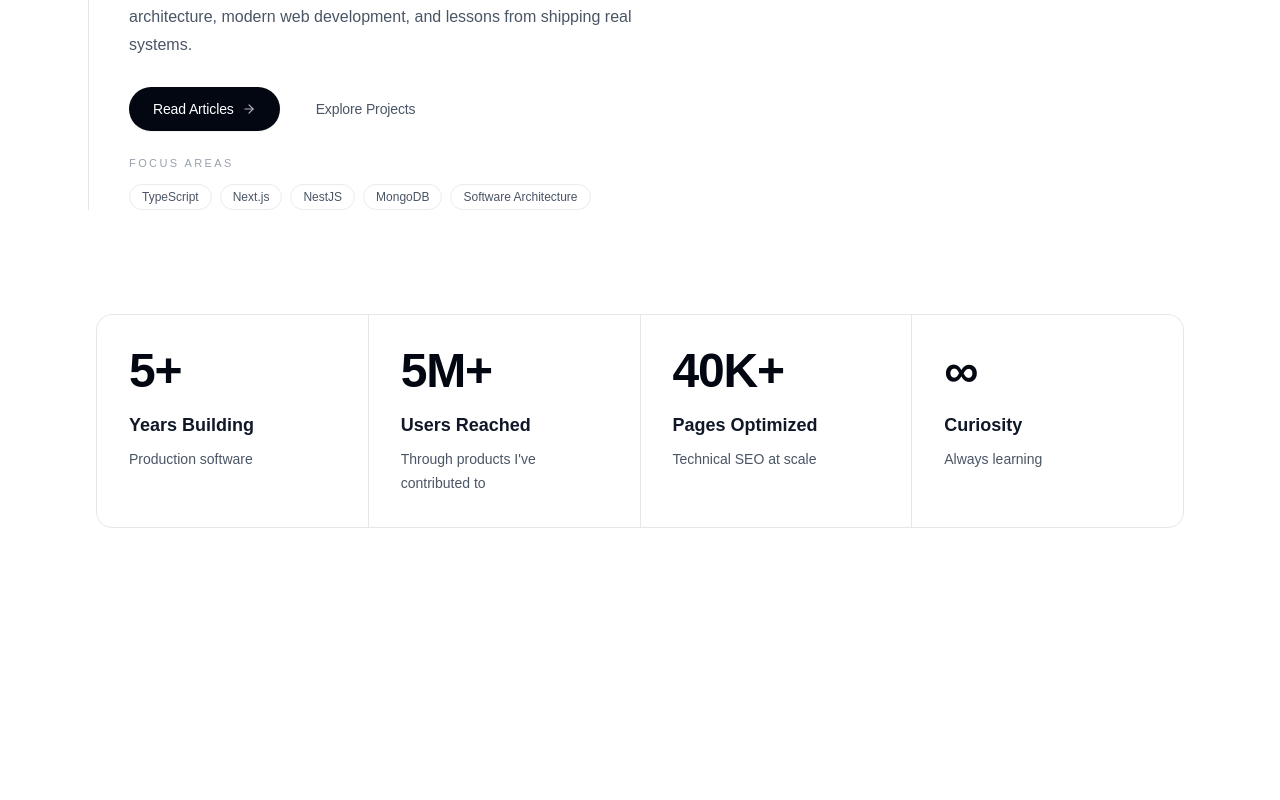
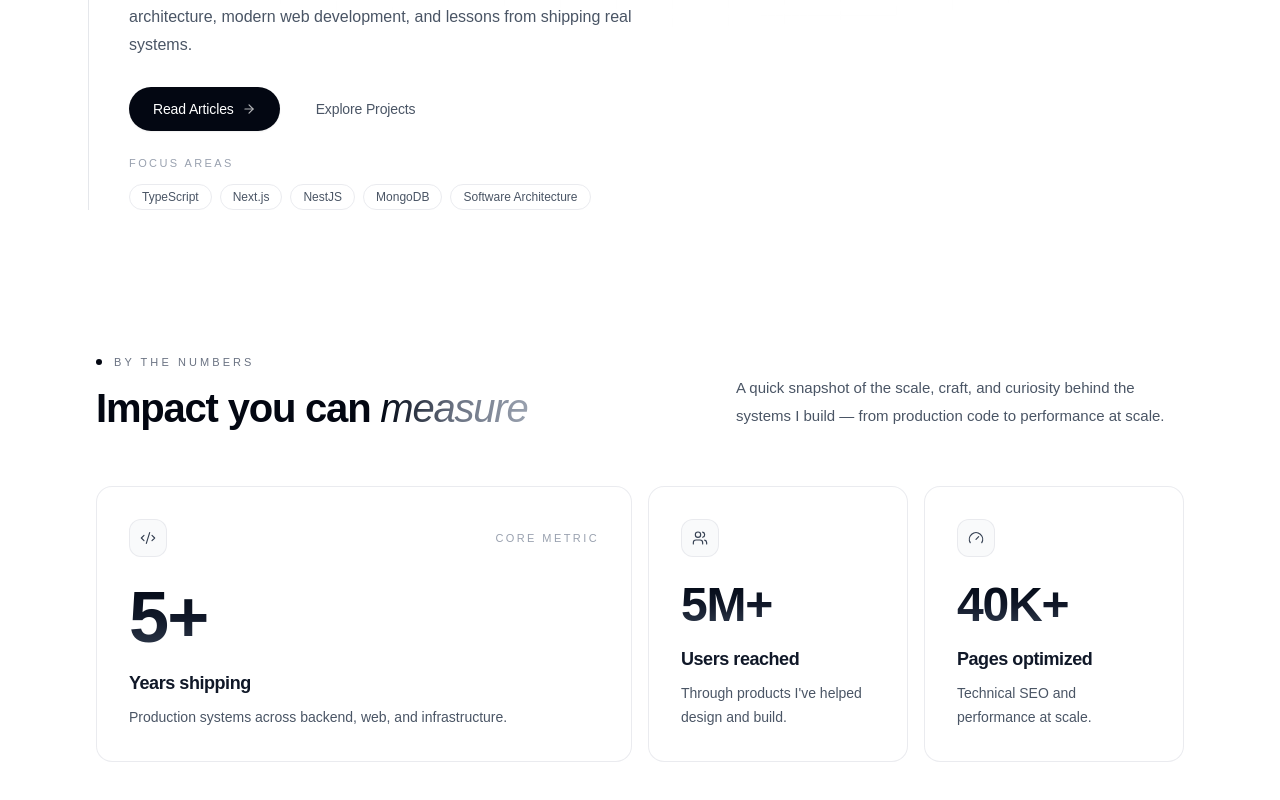
Before and after one commit to kai-zen/personal-website, a Next.js app: page / in a window 1280 px wide. Shown: the part 386-1186 px from the top of the page. Before the commit the page ends 954 px from the top, so only its background shows below. Built offline with nearby package versions, Linux system fonts and the light colour scheme.

Commit message:
[0.3.0]: Improvements on highlights section done.

```diff
--- a/src/sections/home/Highlights.tsx
+++ /dev/null
@@ -1,65 +0,0 @@
-import Typography from "@/shared/components/Typography";
-import { FC } from "react";
-
-const stats = [
-  {
-    value: "5+",
-    label: "Years Building",
-    description: "Production software",
-  },
-  {
-    value: "5M+",
-    label: "Users Reached",
-    description: "Through products I've contributed to",
-  },
-  {
-    value: "40K+",
-    label: "Pages Optimized",
-    description: "Technical SEO at scale",
-  },
-  {
-    value: "∞",
-    label: "Curiosity",
-    description: "Always learning",
-  },
-];
-
-const HighlightsSection: FC = () => {
-  return (
-    <section>
-      <div className="mx-auto max-w-6xl py-10 px-4 sm:px-6 lg:px-8">
-        <div className="grid grid-cols-2 gap-px overflow-hidden rounded-2xl border border-gray-200 bg-gray-200 dark:border-gray-800 dark:bg-gray-800 lg:grid-cols-4">
-          {stats.map((stat) => (
-            <article
-              key={stat.label}
-              className="bg-white p-8 transition-colors hover:bg-gray-50 dark:bg-black dark:hover:bg-gray-950"
-            >
-              <Typography
-                as="p"
-                className="text-5xl font-black tracking-tight text-gray-950 dark:text-white"
-              >
-                {stat.value}
-              </Typography>
-
-              <Typography
-                as="h3"
-                className="mt-4 text-lg font-semibold text-gray-900 dark:text-white"
-              >
-                {stat.label}
-              </Typography>
-
-              <Typography
-                as="p"
-                className="mt-2 text-sm leading-6 text-gray-600 dark:text-gray-400"
-              >
-                {stat.description}
-              </Typography>
-            </article>
-          ))}
-        </div>
-      </div>
-    </section>
-  );
-};
-
-export default HighlightsSection;
--- a/src/sections/home/Topbar.tsx
+++ b/src/sections/home/Topbar.tsx
@@ -1,6 +1,6 @@
 "use client";
 
-import { useState, useSyncExternalStore } from "react";
+import { FC, useState, useSyncExternalStore } from "react";
 import Link from "next/link";
 import { Menu, X, Moon, Sun } from "lucide-react";
 import { useTheme } from "next-themes";
@@ -13,7 +13,7 @@ const NAV_LINKS = [
   { label: "Contact", href: "#contact" },
 ];
 
-const Topbar = () => {
+const Topbar: FC = () => {
   const { resolvedTheme, setTheme } = useTheme();
   const isDark = resolvedTheme === "dark";
   const mounted = useSyncExternalStore(
--- /dev/null
+++ b/src/sections/home/highlights/StatCard.tsx
@@ -0,0 +1,72 @@
+import { Typography } from "@/shared/components";
+import { cn } from "@/shared/config/functions";
+import { FC } from "react";
+import { IHighlightStat } from "./Stats";
+
+const numberGradientClass =
+  "bg-linear-to-b from-gray-950 via-gray-900 to-gray-700 bg-clip-text font-black tracking-tight text-transparent";
+
+const numberGradientDarkClass =
+  "bg-linear-to-b from-white from-0% via-white via-45% to-[#e8e8e8] to-100% bg-clip-text font-black tracking-tight text-transparent";
+
+interface Props {
+  data: IHighlightStat;
+}
+
+const StatCard: FC<Props> = ({ data }) => {
+  const { value, label, description, icon: Icon, className, featured } = data;
+  const sizeClass = featured ? "text-6xl sm:text-7xl" : "text-5xl";
+
+  return (
+    <article
+      className={cn(
+        "group relative overflow-hidden rounded-2xl border border-gray-200/80 bg-white/70 p-6 backdrop-blur-sm transition-all duration-300 hover:-translate-y-0.5 hover:border-gray-300 hover:shadow-[0_20px_40px_-24px_rgba(0,0,0,0.18)] sm:p-8 dark:border-white/10 dark:bg-white/3 dark:hover:border-white/20 dark:hover:shadow-[0_20px_40px_-24px_rgba(0,0,0,0.6)]",
+        className,
+      )}
+    >
+      <div
+        aria-hidden
+        className="pointer-events-none absolute -right-8 -top-8 h-32 w-32 rounded-full bg-gray-100/80 opacity-0 blur-2xl transition-opacity duration-500 group-hover:opacity-100 dark:bg-white/5"
+      />
+
+      <div className="relative flex h-full flex-col">
+        <div className="mb-6 flex items-center justify-between gap-4">
+          <span className="inline-flex rounded-xl border border-gray-200/80 bg-gray-50 p-2.5 text-gray-700 dark:border-white/10 dark:bg-white/5 dark:text-gray-300">
+            <Icon className="h-4 w-4" strokeWidth={1.75} />
+          </span>
+
+          {featured && (
+            <span className="text-[0.6875rem] font-medium uppercase tracking-[0.22em] text-gray-400">
+              Core metric
+            </span>
+          )}
+        </div>
+
+        <p className={sizeClass}>
+          <span className={cn(numberGradientClass, "dark:hidden")}>
+            {value}
+          </span>
+          <span className={cn(numberGradientDarkClass, "hidden dark:inline")}>
+            {value}
+          </span>
+        </p>
+
+        <Typography
+          as="h3"
+          className="mt-4 text-lg font-semibold tracking-tight text-gray-900 dark:text-white"
+        >
+          {label}
+        </Typography>
+
+        <Typography
+          as="p"
+          className="mt-2 max-w-sm text-sm leading-6 text-gray-600 dark:text-gray-400"
+        >
+          {description}
+        </Typography>
+      </div>
+    </article>
+  );
+};
+
+export default StatCard;
--- /dev/null
+++ b/src/sections/home/highlights/Stats.tsx
@@ -0,0 +1,49 @@
+import { Code2, Gauge, LucideIcon, Users } from "lucide-react";
+import { FC } from "react";
+import StatCard from "./StatCard";
+
+export interface IHighlightStat {
+  value: string;
+  label: string;
+  description: string;
+  icon: LucideIcon;
+  className?: string;
+  featured?: boolean;
+}
+
+const HIGHLIGHTS_STATS: IHighlightStat[] = [
+  {
+    value: "5+",
+    label: "Years shipping",
+    description: "Production systems across backend, web, and infrastructure.",
+    icon: Code2,
+    className: "sm:col-span-2 lg:col-span-6",
+    featured: true,
+  },
+  {
+    value: "5M+",
+    label: "Users reached",
+    description: "Through products I've helped design and build.",
+    icon: Users,
+    className: "lg:col-span-3",
+  },
+  {
+    value: "40K+",
+    label: "Pages optimized",
+    description: "Technical SEO and performance at scale.",
+    icon: Gauge,
+    className: "lg:col-span-3",
+  },
+];
+
+const HighlightsStats: FC = () => {
+  return (
+    <div className="grid grid-cols-1 gap-4 sm:grid-cols-2 lg:grid-cols-12">
+      {HIGHLIGHTS_STATS.map((stat) => (
+        <StatCard key={stat.label} data={stat} />
+      ))}
+    </div>
+  );
+};
+
+export default HighlightsStats;
--- /dev/null
+++ b/src/sections/home/highlights/index.tsx
@@ -0,0 +1,51 @@
+import { Typography } from "@/shared/components";
+import { FC } from "react";
+import HighlightsStats from "./Stats";
+
+const HighlightsSection: FC = () => {
+  return (
+    <section id="highlights" aria-labelledby="highlights-heading">
+      <div className="relative mx-auto max-w-6xl px-4 py-16 sm:px-6 sm:py-20 lg:px-8">
+        <div className="mb-12 flex flex-col gap-8 lg:mb-14 lg:flex-row lg:items-end lg:justify-between">
+          <div className="max-w-2xl  dark:border-white/20">
+            <div className="mb-4 flex items-center gap-3">
+              <span
+                aria-hidden
+                className="h-1.5 w-1.5 rounded-full bg-gray-950 dark:bg-white"
+              />
+              <Typography
+                as="p"
+                className="text-[0.6875rem] font-medium uppercase tracking-[0.28em] text-gray-500"
+              >
+                By the numbers
+              </Typography>
+            </div>
+
+            <Typography
+              as="h2"
+              id="highlights-heading"
+              className="text-[clamp(1.75rem,2.5vw+0.5rem,2.5rem)] font-black leading-[1.1] tracking-[-0.03em] text-gray-950 dark:text-white"
+            >
+              Impact you can&nbsp;
+              <span className="bg-linear-to-r from-gray-950 via-gray-500 to-gray-400 bg-clip-text font-light italic text-transparent dark:from-gray-100 dark:via-gray-500 dark:to-gray-600">
+                measure
+              </span>
+            </Typography>
+          </div>
+
+          <Typography
+            as="p"
+            className="max-w-md text-sm leading-7 text-gray-600 sm:text-[0.9375rem] dark:text-gray-400"
+          >
+            A quick snapshot of the scale, craft, and curiosity behind the
+            systems I build — from production code to performance at scale.
+          </Typography>
+        </div>
+
+        <HighlightsStats />
+      </div>
+    </section>
+  );
+};
+
+export default HighlightsSection;
--- a/src/sections/home/index.ts
+++ b/src/sections/home/index.ts
@@ -1,3 +1,3 @@
 export { default as Topbar } from "./Topbar";
 export { default as HeroSection } from "./hero/index";
-export { default as HighlightsSection } from "./Highlights";
+export { default as HighlightsSection } from "./highlights/index";
```
